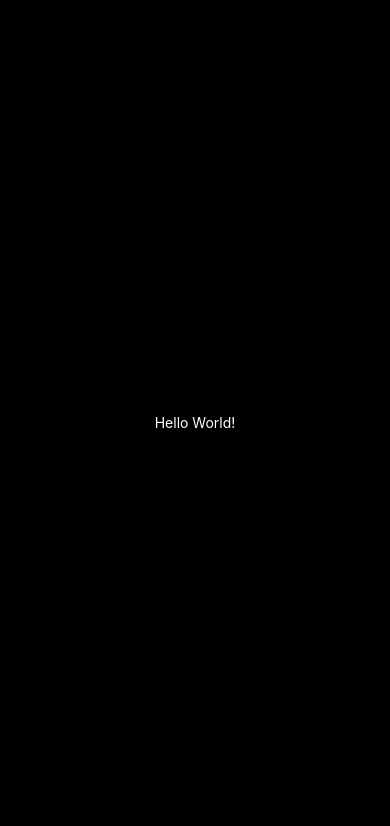
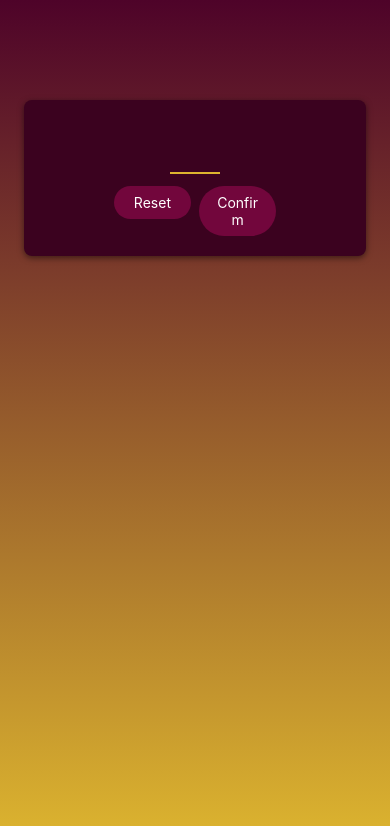
Before and after one commit to DevAdeelAhmad/guess-my-number, a React Native app: screen / in a window 390 px wide. Shown: the top 826 px of the page. Built offline with nearby package versions, Linux system fonts and the light colour scheme.

Commit message:
Background Gradient Added and some other changes

```diff
--- a/App.js
+++ b/App.js
@@ -1,20 +1,22 @@
-import { StatusBar } from 'expo-status-bar';
-import { StyleSheet, Text, View } from 'react-native';
+import React from "react";
+import { StyleSheet } from "react-native";
+import { StatusBar } from "expo-status-bar";
+import { LinearGradient } from "expo-linear-gradient";
+import StartGameScreen from "./screens/StartGameScreen";
 
 export default function App() {
   return (
-    <View style={styles.container}>
-      <Text style={{color:"white"}}>Hello World!</Text>
-      <StatusBar style="auto" />
-    </View>
+    <>
+        <StatusBar style="light" />
+      <LinearGradient colors={["#4e0329", "#ddb52f"]} style={styles.rootScreen}>
+        <StartGameScreen />
+      </LinearGradient>
+    </>
   );
 }
 
 const styles = StyleSheet.create({
-  container: {
+  rootScreen: {
     flex: 1,
-    backgroundColor: 'black',
-    alignItems: 'center',
-    justifyContent: 'center',
   },
 });
--- /dev/null
+++ b/components/PrimaryButton.js
@@ -0,0 +1,36 @@
+import React from "react";
+import { Text, View, StyleSheet, Pressable } from "react-native";
+
+function PrimaryButton({ children }) {
+  function pressHandler() {
+    console.log("Press");
+  }
+  return (
+    <View style={styles.buttonOuterContainer}>
+      <Pressable style={({pressed}) => pressed ? [styles.buttonInnerContainer, styles.pressed] : styles.buttonInnerContainer} onPress={pressHandler} android_ripple={{ color: "#640233" }}>
+        <Text style={styles.buttonText}>{children}</Text>
+      </Pressable>
+    </View>
+  );
+}
+export default PrimaryButton;
+const styles = StyleSheet.create({
+  buttonOuterContainer:{
+    borderRadius: 28,
+    margin: 4,
+    overflow:"hidden",
+  },
+  buttonInnerContainer: {
+    backgroundColor: "#72063c",
+    paddingVertical: 8,
+    paddingHorizontal: 16,
+    elevation: 2,
+  },
+  buttonText: {
+    color: "white",
+    textAlign: "center",
+  },
+  pressed:{
+    opacity: 0.75,
+  }
+});
--- a/package.json
+++ b/package.json
@@ -12,7 +12,8 @@
     "expo": "~49.0.11",
     "expo-status-bar": "~1.6.0",
     "react": "18.2.0",
-    "react-native": "0.72.4"
+    "react-native": "0.72.4",
+    "expo-linear-gradient": "~12.3.0"
   },
   "devDependencies": {
     "@babel/core": "^7.20.0"
--- /dev/null
+++ b/screens/StartGameScreen.js
@@ -0,0 +1,61 @@
+import React from "react";
+import { TextInput, View, StyleSheet } from "react-native";
+import PrimaryButton from "../components/PrimaryButton";
+function StartGameScreen() {
+  return (
+    <>
+      <View style={styles.container}>
+        <TextInput
+          style={styles.numberInput}
+          maxLength={2}
+          keyboardType="number-pad"
+          autoCapitalize="none"
+          autoCorrect={false}
+        />
+        <View style={styles.buttonsContainer}>
+          <View style={styles.buttonContainer}>
+            <PrimaryButton>Reset</PrimaryButton>
+          </View>
+          <View style={styles.buttonContainer}>
+            <PrimaryButton>Confirm</PrimaryButton>
+          </View>
+        </View>
+      </View>
+    </>
+  );
+}
+export default StartGameScreen;
+
+const styles = StyleSheet.create({
+  container: {
+    justifyContent: "center",
+    alignItems: "center",
+    marginTop: 100,
+    marginHorizontal: 24,
+    borderRadius: 8,
+    padding: 16,
+    backgroundColor: "#3b021f",
+    elevation: 4,
+    shadowColor: "black",
+    shadowOffset: { width: 0, height: 2 },
+    shadowRadius: 6,
+    shadowOpacity: 0.5,
+  },
+  numberInput: {
+    height: 50,
+    width: 50,
+    textAlign: "center",
+    fontSize: 32,
+    borderBottomColor: "#ddb52f",
+    borderBottomWidth: 2,
+    color: "#ddb52f",
+    marginVertical: 8,
+    fontWeight: "bold",
+  },
+  buttonsContainer: {
+    flexDirection: "row",
+  },
+  buttonContainer: {
+    flex: 1,
+  },
+});
```
Also changed, not shown: screens/StartGamesScreen.js (deleted), 1 other file (tests, documents, lock files or other folders).
